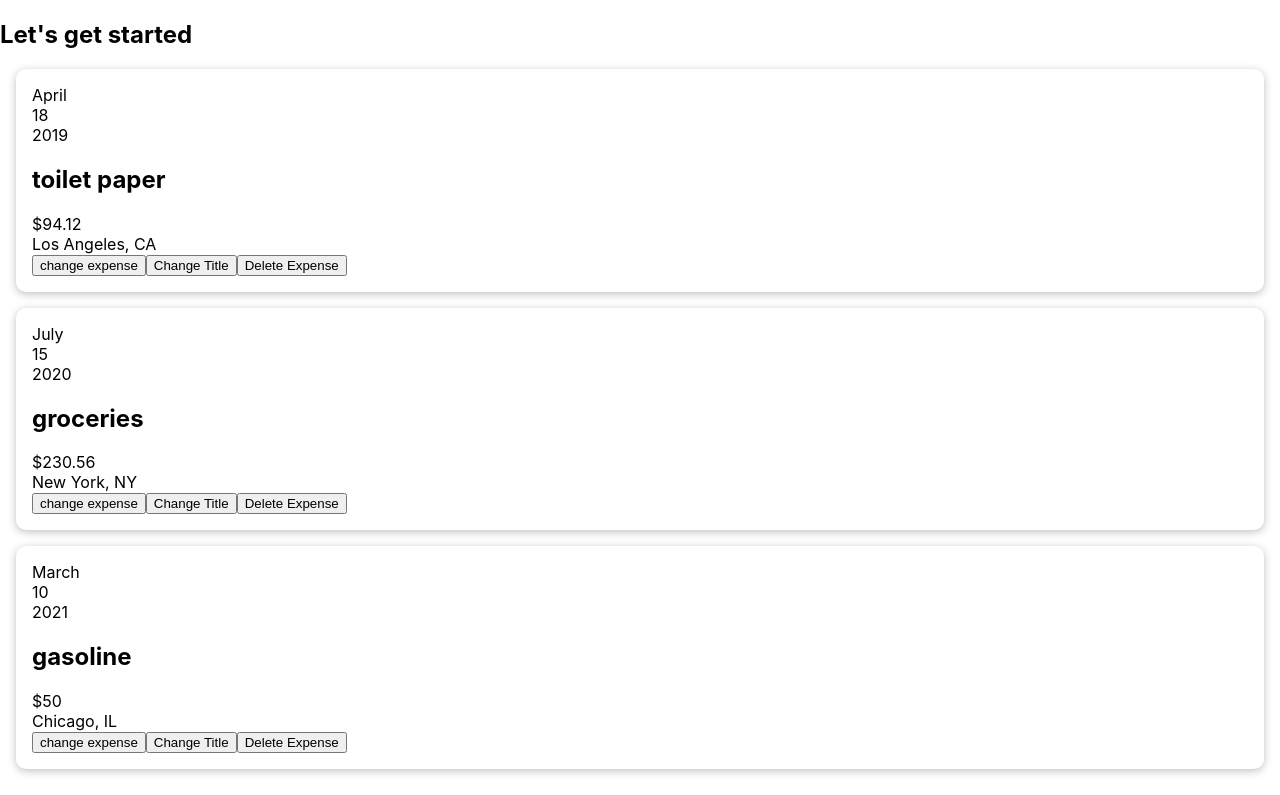
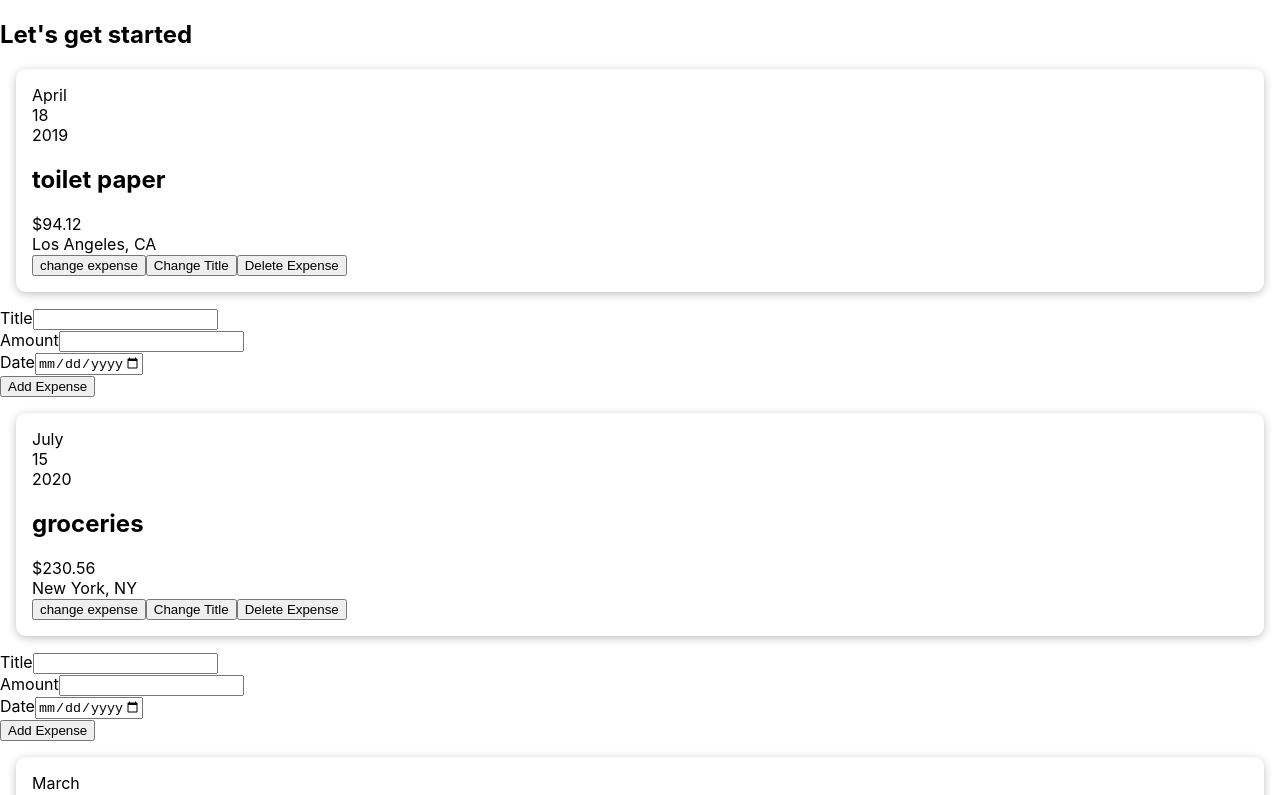
Before and after one commit to Abhishekgupta011/mynew-project, a React (Create React App) app: page / in a window 1280 px wide. Shown: the top 795 px of the page. Built offline with nearby package versions, Linux system fonts and the light colour scheme.

Commit message:
manipulation

```diff
--- a/src/UI/App.js
+++ b/src/UI/App.js
@@ -1,5 +1,6 @@
 import React from 'react'
 import ExpenseItems from '../newcompo/Expenses/ExpenseItems';
+import ExpenseForm from '../newcompo/Expenses/ExpenseForm';
 const  App =()=>{
   const ExpenseArray = [
     {
@@ -26,6 +27,7 @@ const  App =()=>{
      ];
      const expenseItems = ExpenseArray.map((val)=>{
       return(
+        <>
         <ExpenseItems
         key={val.id}
         title={val.title}
@@ -33,6 +35,8 @@ const  App =()=>{
         date={val.date}
         location={val.location}
       />
+      <ExpenseForm/>
+      </>
       )
      });
   return(
--- /dev/null
+++ b/src/newcompo/Expenses/ExpenseForm.jsx
@@ -0,0 +1,35 @@
+import React from "react";
+
+const ExpenseForm = () => {
+  const handleTitleChange = (event) => {
+    console.log(event.target.value);
+  };
+
+  const handleAmountChange = (event) => {
+    console.log(event.target.value);
+  };
+
+  const handleDateChange = (event) => {
+    console.log(event.target.value);
+  };
+
+  return (
+    <form>
+      <div>
+        <label>Title</label>
+        <input type="text" onChange={handleTitleChange} />
+      </div>
+      <div>
+        <label>Amount</label>
+        <input type="number" min="0.01" step="0.01" onChange={handleAmountChange} />
+      </div>
+      <div>
+        <label>Date</label>
+        <input type="date" min="2019-01-01" max="2022-12-31" onChange={handleDateChange} />
+      </div>
+      <button type="submit">Add Expense</button>
+    </form>
+  );
+};
+
+export default ExpenseForm;
```
